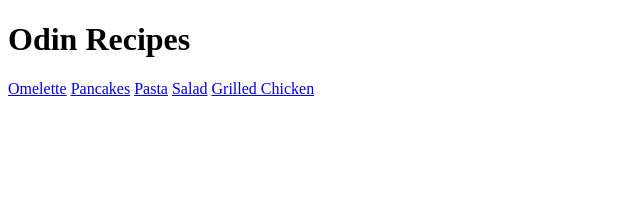
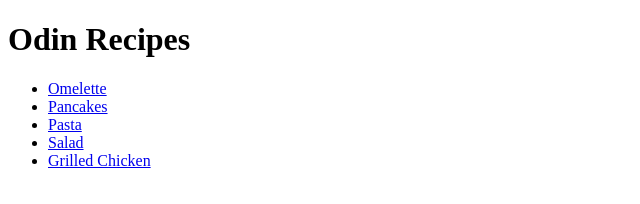
Before and after one commit to yassineED7/odin-recipes, a plain HTML site: page index.html in a window 1280 px wide. Shown: the whole page, without its empty margins (0-640 px from the left). Drawn offline with Linux system fonts and the light colour scheme.

Commit message:
Improve navigation structure using list in index.html

```diff
--- a/index.html
+++ b/index.html
@@ -7,10 +7,12 @@
 </head>
 <body>
     <h1>Odin Recipes</h1>
-    <a href="recipes/Omelette.html">Omelette</a>
-    <a href="recipes/Pancakes.html">Pancakes</a>
-    <a href="recipes/Pasta.html">Pasta</a>
-    <a href="recipes/Salad.html">Salad</a>
-    <a href="recipes/Grilled-Chicken.html">Grilled Chicken</a>
+    <ul>
+        <li><a href="recipes/Omelette.html">Omelette</a></li>
+        <li><a href="recipes/Pancakes.html">Pancakes</a></li>
+        <li><a href="recipes/Pasta.html">Pasta</a></li>
+        <li><a href="recipes/Salad.html">Salad</a></li>
+        <li><a href="recipes/Grilled-Chicken.html">Grilled Chicken</a></li>
+    </ul>
 </body>
 </html>
```
